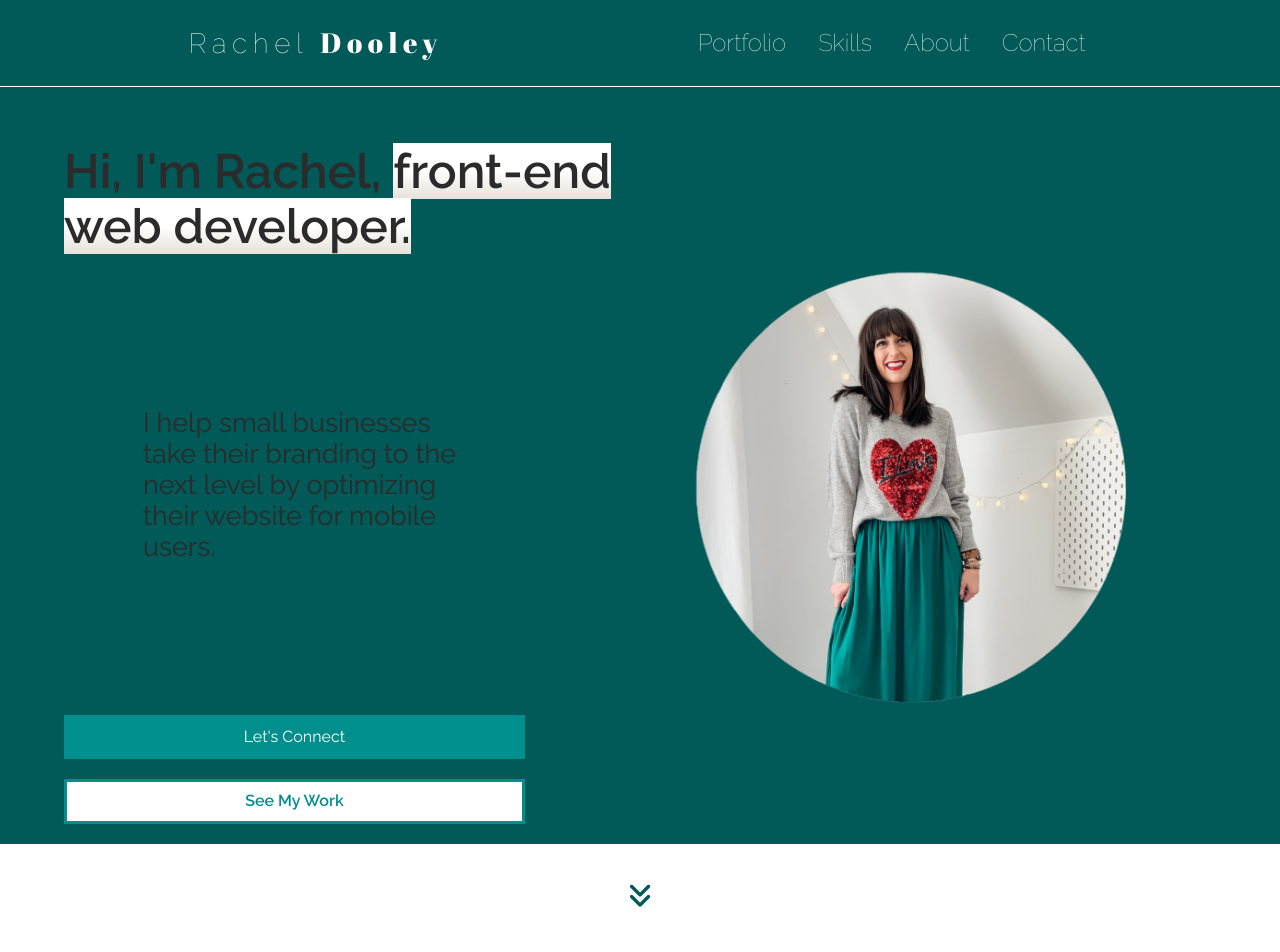
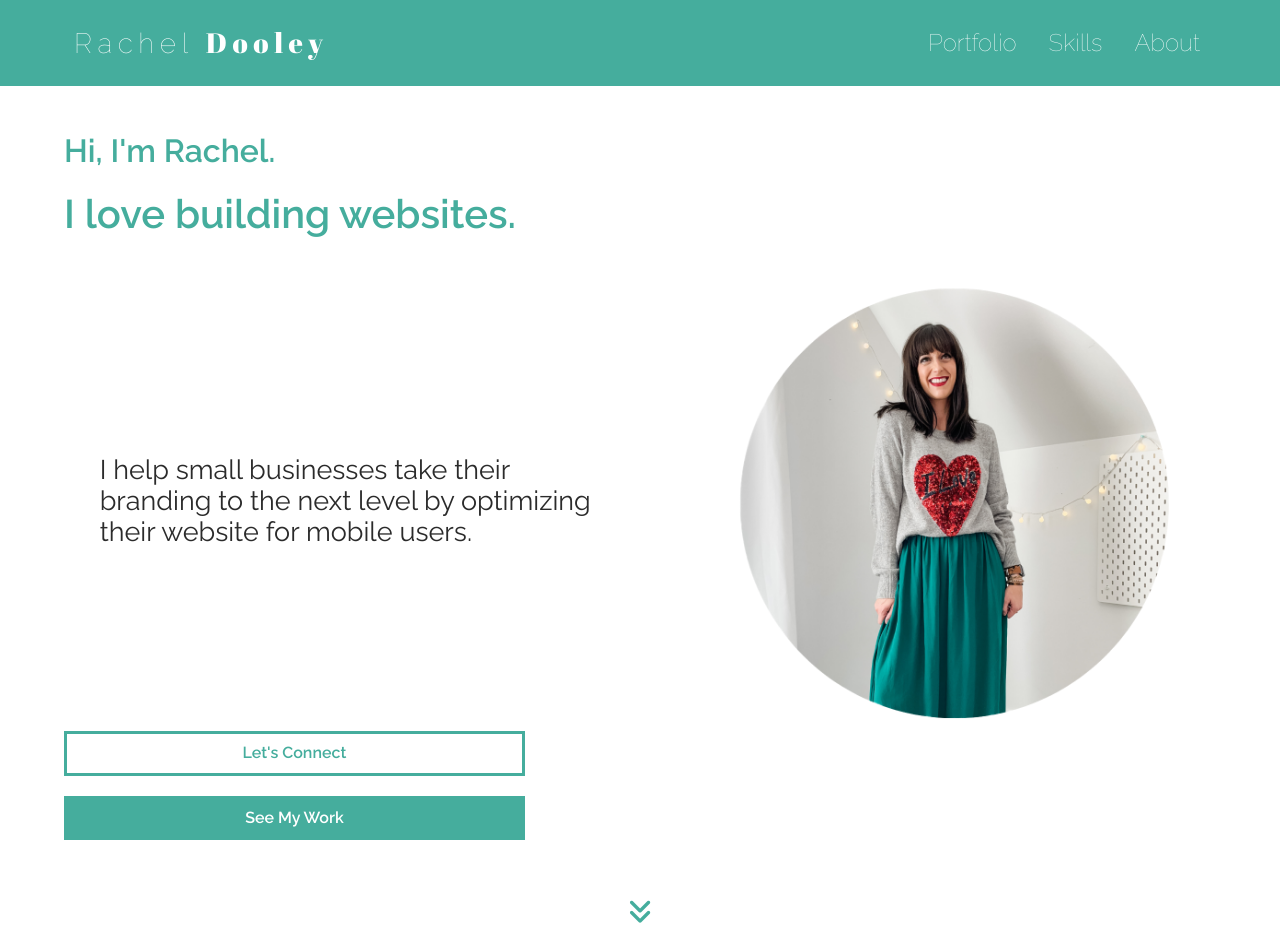
Before and after one commit to Rae1821/portfolio, a website built with Parcel: page index.html in a window 1280 px wide. Shown: the top 952 px of the page. Built offline with nearby package versions, Linux system fonts and the light colour scheme.

Commit message:
Changed color scheme and updated images

```diff
--- a/css/main.css
+++ b/css/main.css
@@ -134,7 +134,7 @@ p {
 /* Header */
 
 header {
-  background-color: #015958;
+  background-color: #45ad9d;
   display: flex;
   justify-content: center;
   align-items: center;
@@ -166,7 +166,7 @@ header .content-wrapper {
 /* Style the navigation menu */
 .topnav {
   overflow: hidden;
-  background-color: #015958;
+  background-color: #45ad9d;
   position: relative;
 }
 
@@ -207,8 +207,7 @@ header .content-wrapper {
 /* Hero Area */
 
 .hero-area {
-  background: #015958;
-  color: #fff;
+  background: #fff;
   display: flex;
   justify-content: center;
   flex-flow: row wrap;
@@ -222,19 +221,27 @@ header .content-wrapper {
   flex-flow: row wrap;
 }
 
+h1 {
+  font-size: 2em;
+  color: #45ad9d;
+  margin-bottom: 0;
+}
+
+.hero-area h2 {
+  color: #45ad9d;
+  margin-top: 0;
+}
+
 .hero-content .headline {
-  color: #2b2b2b;
+  color: #ffffff;
   width:100%;
   margin: 0;
-}
-
-.highlight {
-  background-image: linear-gradient(to bottom, #ffffff, #ffffff, #e6e1d9);
 }
 
 .description-image {
   display: flex;
   padding-bottom: 20px;
+  margin-bottom: 30px;
 }
 
 .bio-pic {
@@ -246,20 +253,24 @@ header .content-wrapper {
 }
 
 .button-wrapper {
-  width: 40%;
+  width: 45%;
+  display: flex;
+
 }
 
 /* Let's Connect Button */
 
 .button-wrapper .connect {
-  border: 3px solid #008F8C;
-  background-color: #008F8C;
+  border: 3px solid #45ad9d;
+  background-color: #fff;
+
 }
 
 button.connect {
   width: 100%;
   padding: 10px 0;
   margin-right: 10px;
+  justify-content: flex-start;
 }
 
 button.connect:hover {
@@ -268,7 +279,8 @@ button.connect:hover {
 
 .connect a {
   text-decoration: none;
-  color: #fff;
+  color: #45ad9d;
+  font-weight: 600;
 }
 
 
@@ -284,14 +296,14 @@ button.my-work:hover {
 }
 
 .button-wrapper .my-work {
-  background-color: #fff;
-  border: 3px solid #008F8C;
+  background-color: #45ad9d;
+  border: 3px solid #45ad9d;
   padding: 10px 0;
 }
 
 .my-work-button {
   text-decoration: none;
-  color: #008F8C;
+  color: #fff;
   font-weight: 600;
   padding: 10px 0;
 }
@@ -304,7 +316,7 @@ button.project a {
 .page-divider-icon i {
   font-size: 1.5em;
   padding-top: 20px;
-  color: #015958;
+  color: #45ad9d;
 }
 
 
@@ -328,7 +340,7 @@ button.project a {
 }
 
 #work figure {
-  box-shadow: 10px 10px #015958;
+  box-shadow: 20px 20px 50px grey;
   height: 90%;
   width: 90%;
   margin: 50px 0;
@@ -341,16 +353,17 @@ ul.languages {
 }
 
 ul.languages li {
+  font-size: 0.875em;
   font-weight: 100;
   padding: 2px 10px;
   margin: 0 5px;
-  background: #015958;
+  background: #45ad9d;
   color: #fff;
   border-radius: 5px;
 }
 
 button.project {
-  background-color: #008F8C;
+  background-color: #45ad9d;
   color: #fff;
   border: none;
   font-weight: 600;
@@ -365,10 +378,6 @@ button.project:hover {
   transform: scale(1.1);
 }
 
-button.project i:hover {
-  color: #ff8d5b;
-}
-
 /************** Skills Section *************/
 
 #skills .content-wrapper {
@@ -377,7 +386,7 @@ button.project i:hover {
 
 /* Entire skills section id */
 #skills {
-  background: #015958;
+  background: #45ad9d;
   display: flex;
   justify-content: center;
   flex-flow: row wrap;
@@ -415,8 +424,7 @@ button.project i:hover {
 /* Tech Skills Section*/
 .tech-skills {
   background: #fff;
-  border: 2px solid #e7ded9;
-  box-shadow: 5px 5px #e7ded9;
+  box-shadow: 5px 5px #ddd;
   padding-bottom: 15px;
   display: flex;
   justify-content: center;
@@ -428,8 +436,7 @@ button.project i:hover {
 /* Soft Skills Section */
 .soft-skills {
   background: #fff;
-  border: 2px solid #e7ded9;
-  box-shadow: 5px 5px #e7ded9;
+  box-shadow: 5px 5px #ddd;
   display: flex;
   justify-content: center;
   flex-flow: row wrap;
@@ -449,13 +456,13 @@ button.project i:hover {
 }
 
 #skills i {
-  color: #008F8C;
+  color: #2b2b2b;
   font-size: 1.75em;
   margin-bottom: 40px;
 }
 
 #skills i:hover {
-  color: #008F8C;
+  color: #45ad9d;
   transform: scale(1.1);
 }
 
@@ -511,7 +518,7 @@ footer {
   display: flex;
   justify-content: center;
   color: #fff;
-  background-color: #015958;
+  background-color: #45ad9d;
   padding: 20px 0;
 }
 
@@ -661,11 +668,10 @@ header .content-wrapper {
 /* Style the navigation menu */
 .topnav {
   overflow: hidden;
-  background-color: #015958;
+  background-color: #45ad9d;
   position: relative;
 }
 
-/* Hide the links inside the navigation menu except for logo/home) */
 .topnav #myLinks {
   display:inline-flex;
 }
@@ -696,7 +702,6 @@ header .content-wrapper {
 /* Hero Area */
 
 .hero-area {
-
   display: flex;
   justify-content: center;
   flex-flow: row wrap;
@@ -704,12 +709,10 @@ header .content-wrapper {
   padding-bottom: 20px;
 }
 
-.hero-area h1 {
-  color: #2b2b2b;
-  font-weight: 600;
+h1 {
+  color: #45ad9d;
   font-size: 3em;
-  width: 100%;
-  margin-bottom: 30px;
+  margin-bottom: 0px;
 }
 
 
@@ -722,11 +725,11 @@ header .content-wrapper {
 }
 
 img.bio-pic {
-  width: 50%;
+  width: 40%;
 }
 
 .description {
-  width: 30%;
+  width: 45%;
   color: #2b2b2b;
   font-size: 1.5em;
 }
@@ -836,6 +839,12 @@ button.project a {
 
 /* Header Section */
 
+
+header .content-wrapper {
+  display: flex;
+  justify-content: space-between;
+}
+
 .name h2 {
   font-size: 1.75em;
 
@@ -853,15 +862,13 @@ button.project a {
     flex-flow: column wrap;
   }
 
-  .hero-content .headline {
-    width: 75%;
-    text-align: left;
-  }
+h1 {
+  font-size: 3.5em;
+}
 
-  .headline h1 {
-    width: 70%;
-    margin-bottom: 0;
-  }
+.hero-area h2 {
+  font-size: 2.5em;
+}
 
 .description-image {
  display: flex;
@@ -968,9 +975,6 @@ button.project {
 /* Skills Section */
 
 
-#skills {
-  background: #015958;
-}
 
 #skills p {
   font-size: 1.125em;
--- a/index.html
+++ b/index.html
@@ -44,7 +44,6 @@
                 <a href="#work">Portfolio</a>
                 <a href="#skills">Skills</a>
                 <a href="#about">About</a>
-                <a href="#contact">Contact</a>
             </div>
     <!-- "Hamburger menu" / "Bar icon" to toggle the navigation links -->
             <a href="javascript:void(0);" class="icon" onclick="myFunction()">
@@ -61,7 +60,8 @@
         <div class="content-wrapper">
             <div class="hero-content">
                 <div class="headline">
-                    <h1>Hi, I'm Rachel, <span class="highlight">front-end web developer.</span></h1>
+                    <h1>Hi, I'm Rachel.</h1>
+                    <h2>I love building websites.</h2>
                 </div>
                 <div class="description-image">
                     <div class="description">
@@ -96,7 +96,7 @@
             <h2>My Work</h2>
             <div class="project-one">
                 <figure>
-                    <img src="img/unplugged-mockup.png" alt="unplugged mockup picture"/>
+                    <img src="img/unplugged-retreat.png" alt="unplugged mockup picture"/>
                 </figure>
                 <div class="project-info">
                     <h3>Unplugged Retreat</h3>
@@ -106,7 +106,7 @@
                         <li>Responsive</li>
                     </ul>
                     <p>The Unplugged Retreat project is a multi-page website that was created mobile first and is fully responsive.
-                        It features Google Map integration and custom code with a clean
+                        It features Google Map integration and custom code.
                     </p>
                     <div class="project-button">
                         <button class="project"><a href="https://rae1821.github.io/unplugged-retreat/">See this project<i class="fa-solid fa-angles-right"></i></a></button>
@@ -117,7 +117,7 @@
 
             <div class="project-two">
                 <figure>
-                    <img src="img/github-repo-mockup.png" alt="github repo mockup picture"/>
+                    <img src="img/github-repo-gallery.png" alt="github repo mockup picture"/>
                 </figure>
                 <div class="project-info">
                     <h3>Github Repo</h3>
@@ -136,7 +136,7 @@
 
             <div class="project-three">
                 <figure>
-                    <img src="img/guess-the-word-mockup.png" alt="Guess the word game"/>
+                    <img src="img/guess-the-word-game.png" alt="Guess the word game"/>
                 </figure>
                 <div class="project-info">
                     <h3>Guess The Word</h3>
@@ -248,7 +248,7 @@
                     of web development. I'm so excited to be back!
                     </p>
                     <div class="email-contact">
-                        <h3><strong>Want to know more? Let's Chat!</strong></h3>
+                        <h3 id="#connect"><strong>Want to know more? Let's Chat!</strong></h3>
                         <p id="email"><i class="fa-solid fa-paper-plane"></i>rachelandersondooley@gmail.com</p>
                     </div>
                 </div>
```
Also changed, not shown: img/bio-pic-2.png (added), img/github-repo-gallery.png (added), img/guess-the-word-game.png (added), img/unplugged-retreat.png (added).
